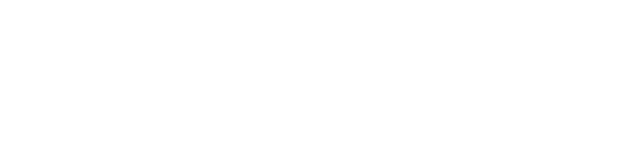
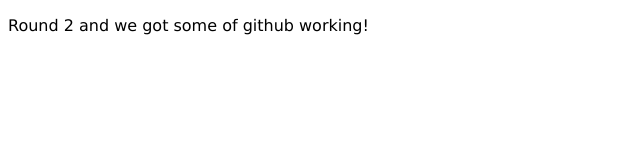
Before and after one commit to verde79/Cafe-de-Malmaison, a website built with webpack: page client/build/index.html in a window 1280 px wide. Shown: the whole page, without its empty margins (0-640 px from the left). Built offline with nearby package versions, Linux system fonts and the light colour scheme.

Commit message:
got some html going again

```diff
--- a/client/build/index.html
+++ b/client/build/index.html
@@ -6,5 +6,8 @@
     <script src='bundle.js'></script>
   </head>
   <body>
+  	<p>
+  		Round 2 and we got some of github working!
+  	</p>
   </body>
 </html>
--- a/client/package.json
+++ b/client/package.json
@@ -10,7 +10,7 @@
   "devDependencies": {
     "chai": "^3.5.0",
     "mocha": "^2.4.5",
-    "webpack": "^1.12.14"
+    "webpack": "^1.14.0"
   },
   "description": ""
 }
```
Also changed, not shown: client/build/bundle.js (added, +54 -0 lines), 1 other file.
